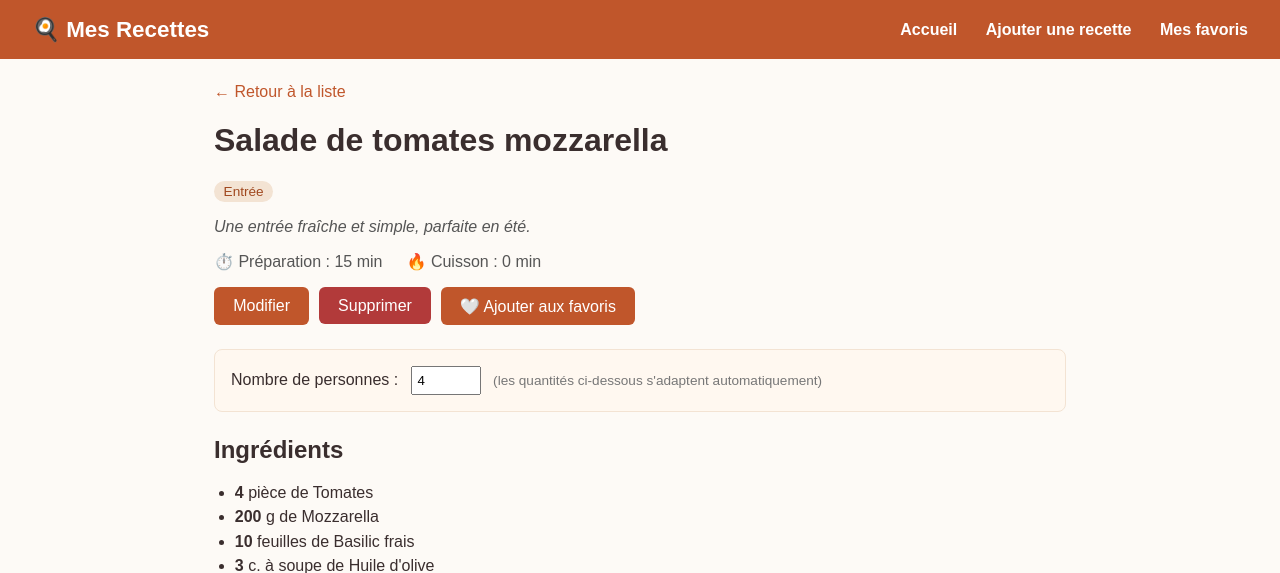
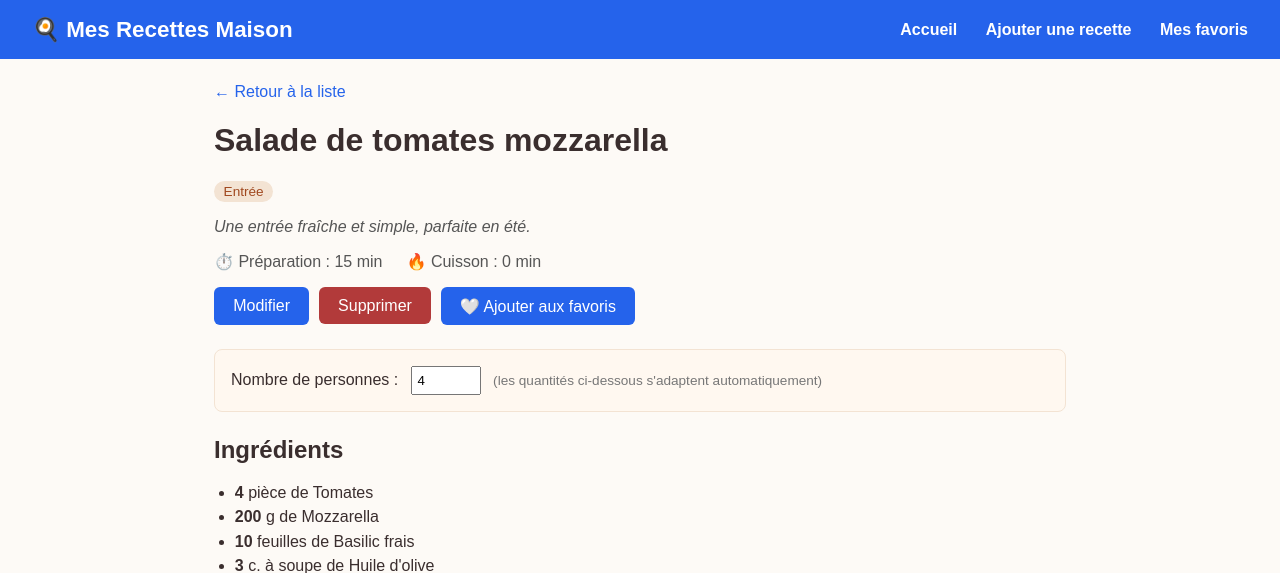
Before and after one commit to gabrielgousset91-cell/recette-de-cuisine, a Flask app: page /recette/1 in a window 1280 px wide. Shown: the top 573 px of the page. Run offline with Flask 3, Linux system fonts and the light colour scheme; data comes from the database, SQL or seed files in the repository.

Commit message:
Change le titre en Mes Recettes Maison et passe la couleur principale en bleu

```diff
--- a/static/style.css
+++ b/static/style.css
@@ -12,7 +12,7 @@ body {
 }
 
 a {
-    color: #c0562b;
+    color: #2563eb;
     text-decoration: none;
 }
 
@@ -28,7 +28,7 @@ a:hover {
     justify-content: space-between;
     align-items: center;
     padding: 1rem 2rem;
-    background-color: #c0562b;
+    background-color: #2563eb;
 }
 
 .entete .logo {
@@ -171,7 +171,7 @@ a:hover {
 
 .bouton {
     display: inline-block;
-    background-color: #c0562b;
+    background-color: #2563eb;
     color: white;
     border: none;
     padding: 0.6rem 1.2rem;
@@ -181,7 +181,7 @@ a:hover {
 }
 
 .bouton:hover {
-    background-color: #a0481f;
+    background-color: #1d4ed8;
     text-decoration: none;
 }
 
--- a/templates/base.html
+++ b/templates/base.html
@@ -3,13 +3,13 @@
 <head>
     <meta charset="UTF-8">
     <meta name="viewport" content="width=device-width, initial-scale=1.0">
-    <title>{% block titre %}Mes Recettes{% endblock %}</title>
+    <title>{% block titre %}Mes Recettes Maison{% endblock %}</title>
     <link rel="stylesheet" href="{{ url_for('static', filename='style.css') }}">
 </head>
 <body>
 
     <header class="entete">
-        <a href="{{ url_for('index') }}" class="logo">🍳 Mes Recettes</a>
+        <a href="{{ url_for('index') }}" class="logo">🍳 Mes Recettes Maison</a>
         <nav>
             <a href="{{ url_for('index') }}">Accueil</a>
             <a href="{{ url_for('ajouter_recette') }}">Ajouter une recette</a>
--- a/templates/index.html
+++ b/templates/index.html
@@ -1,6 +1,6 @@
 {% extends "base.html" %}
 
-{% block titre %}Mes Recettes{% endblock %}
+{% block titre %}Mes Recettes Maison{% endblock %}
 
 {% block contenu %}
     <h1>Toutes les recettes</h1>
```
